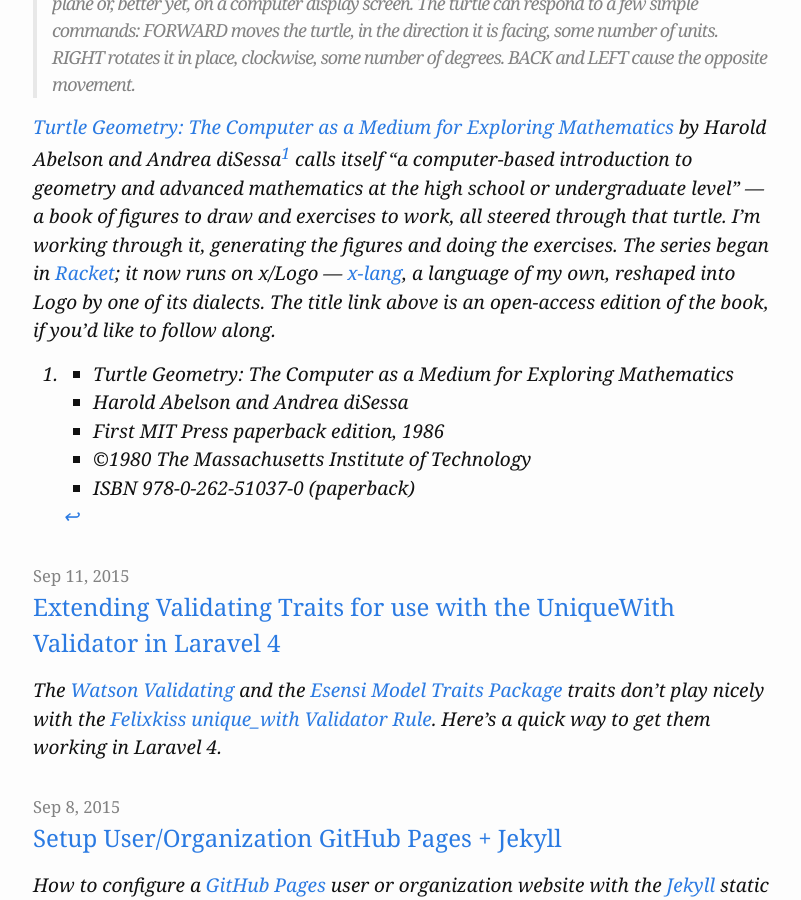
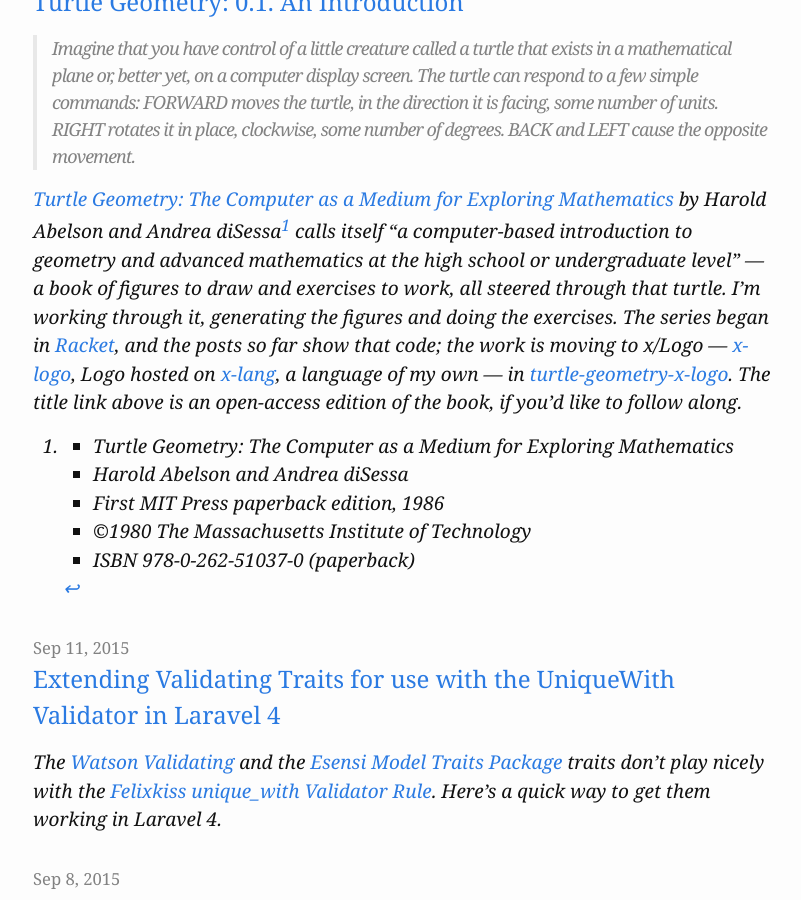
Before and after one commit to jonruttan/jonruttan.github.io, a Jekyll site: the page built from index.html, in a window 1280 px wide and 900 px high, scrolled down 2118 px. Shown: the whole window, without its empty margins (237-1038 px from the left). Built offline with Jekyll 4.4.1, drawn with Linux system fonts in a browser that asks for light colours; some of the changed text lies outside the part shown.

Commit message:
site: a way in to x, and an index page for each series
- x.md: a page saying what x is, linking the repository, the
  documentation, the releases, x-os and the two series.
- mazes-for-programmers.md and turtle-geometry.md: an index page for
  each series at its category's address, which answered 404.  Each
  shows the series' blurb and lists its posts oldest first.
- index.html: one paragraph above the post list that links x, the
  documentation and the two series.
- about.md: a Projects section.
- The turtle blurb said the series "now runs on x/Logo"; the four
  posts show the Racket code.  It says the work is moving to x/Logo,
  and links x-logo and the companion repository.  "one of its
  dialects" is "x-logo, Logo hosted on x-lang".
- _config.yml: url is set, so canonical and feed links are absolute.

Co-Authored-By: Claude Fable 5.2 <noreply@anthropic.com>

```diff
--- a/_config.yml
+++ b/_config.yml
@@ -23,7 +23,7 @@ email: jonruttan@gmail.com
 description: >- # this means to ignore newlines until "baseurl:"
   An online journal for sundry computing topics.
 baseurl: "" # the subpath of your site, e.g. /blog
-url: "" # the base hostname & protocol for your site, e.g. http://example.com
+url: "https://jonruttan.github.io" # the base hostname & protocol for your site, e.g. http://example.com
 twitter_username: jonruttan
 github_username:  jonruttan
 
--- a/index.html
+++ b/index.html
@@ -3,6 +3,16 @@ layout: default
 ---
 
 <div class="home">
+
+  <p>
+    Much of what is here is written in <a href="{{ "/x/" | prepend: site.baseurl }}">x</a>,
+    a system that hosts languages:
+    <a href="https://github.com/jonruttan/x-lang">x-lang</a>,
+    its <a href="https://jonruttan.github.io/x-lang/">documentation</a>,
+    and the series
+    <a href="{{ "/mazes-for-programmers/" | prepend: site.baseurl }}">Mazes for Programmers</a> and
+    <a href="{{ "/turtle-geometry/" | prepend: site.baseurl }}">Turtle Geometry</a>.
+  </p>
 
   <h1 class="page-heading">Posts</h1>
 
```
Also changed, not shown: _includes/turtle-geometry/blurb.md (+1 -1 lines), about.md (+4 -0 lines), mazes-for-programmers.md (added, +21 -0 lines), turtle-geometry.md (added, +19 -0 lines), x.md (added, +23 -0 lines).
